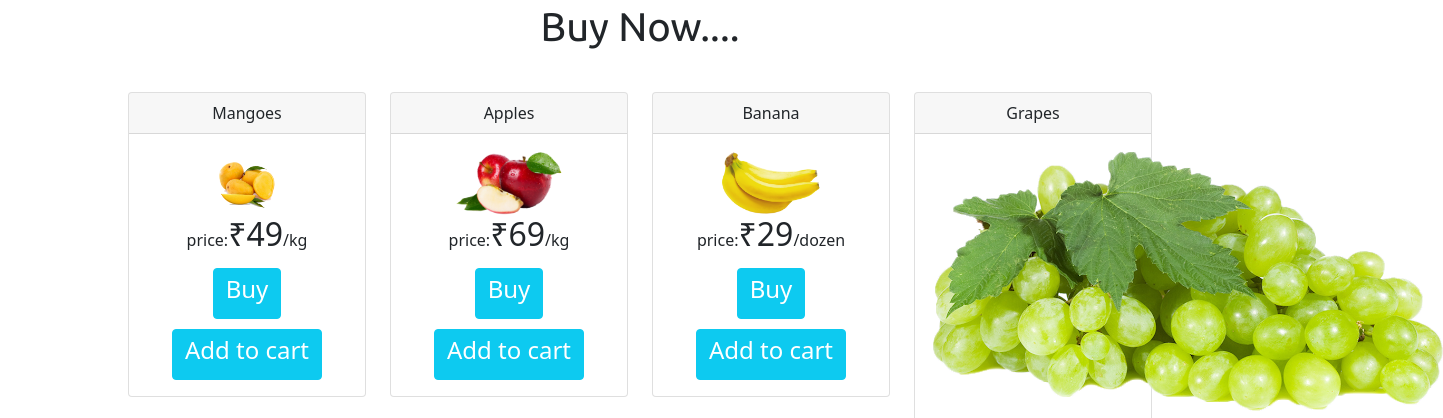
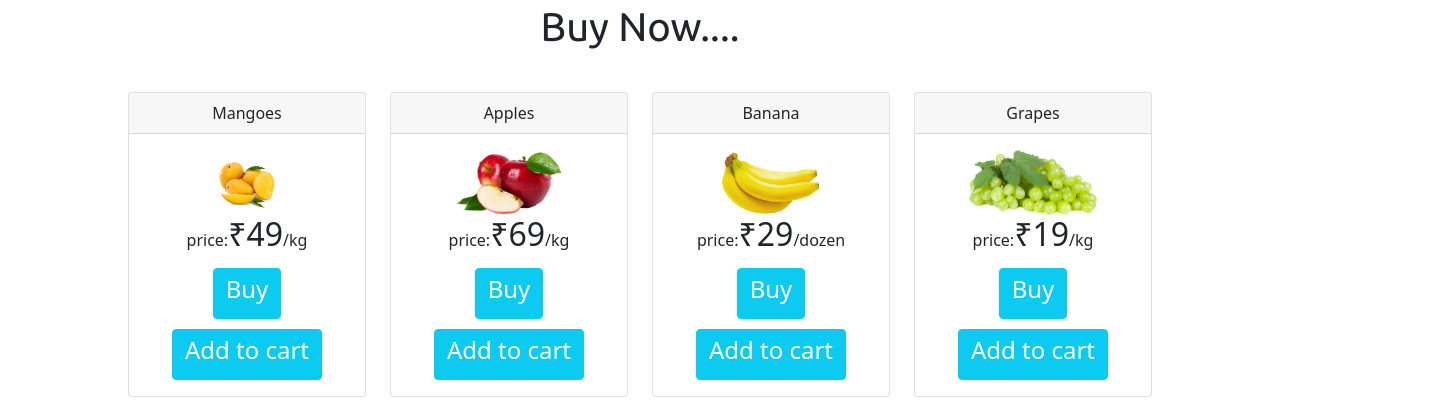
Before and after one commit to dheeraj70/cometfruits, a plain HTML site: page index.html in a window 1280 px wide. Shown: the part 1100-1518 px from the top of the page, 1443 px wide, since content can reach past the window. Drawn offline with nearby package versions, Linux system fonts and the light colour scheme.

Commit message:
Update index.html

```diff
--- a/index.html
+++ b/index.html
@@ -163,7 +163,7 @@
           Grapes
         </div>
         <div class="card-body">
-          <img class="grapeimg" src="img/item4.png" alt="item">
+          <img class="itemimg" src="img/item4.png" alt="item">
           <p style="display: inline-block;">price:</p><h2 style="display: inline-block;">₹19</h2><p style="display: inline-block;">/kg</p>
           <br>
           <button class="btn btn-info" type="button" name="button" style:"display: block;"><h4 style="color: white;">Buy</h4></button>
```
